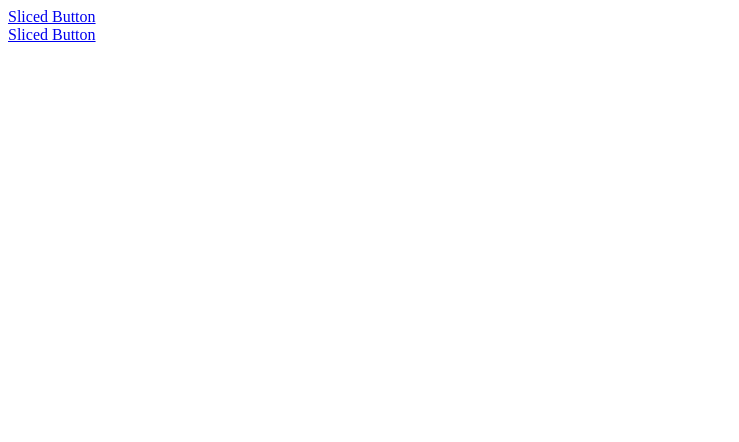
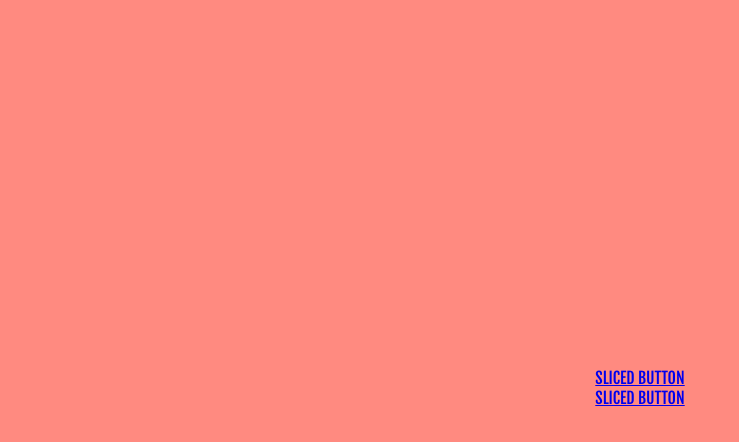
Before and after one commit to Connorbro/FancyButtons, a plain HTML site: page index.html in a window 1280 px wide. Shown: the whole page, without its empty margins (0-739 px from the left). Drawn offline with Linux system fonts and the light colour scheme.

Commit message:
Created a webkit and background

```diff
--- a/style.css
+++ b/style.css
@@ -1 +1,17 @@
 @import url('https://fonts.googleapis.com/css?family=Fjalla+One');
+
+body {
+    background-color: #ff8a80;
+    font-family: 'Fjalla One', sans-serif;
+      text-transform: uppercase;
+    height: 95vh;
+    display: -webkit-box;
+    display: -ms-flexbox;
+    display: flex;
+    -webkit-box-pack: center;
+    -ms-flex-pack: center;
+    justify-content: center;
+    -webkit-box-align: center;
+    -ms-flex-align: center;
+    align-items: center;
+  }
```
